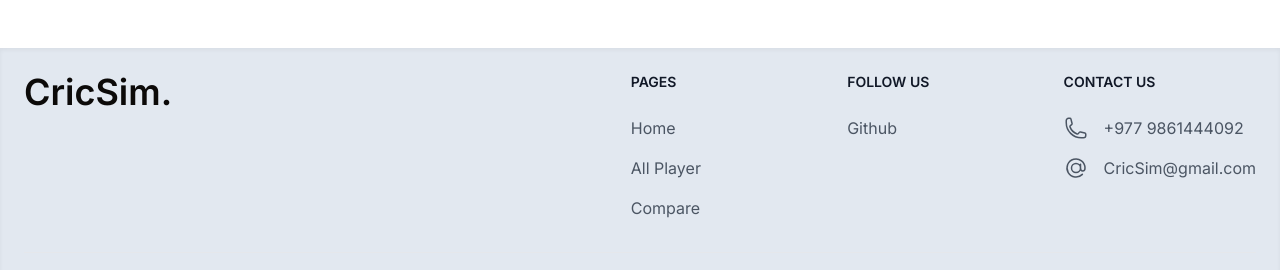
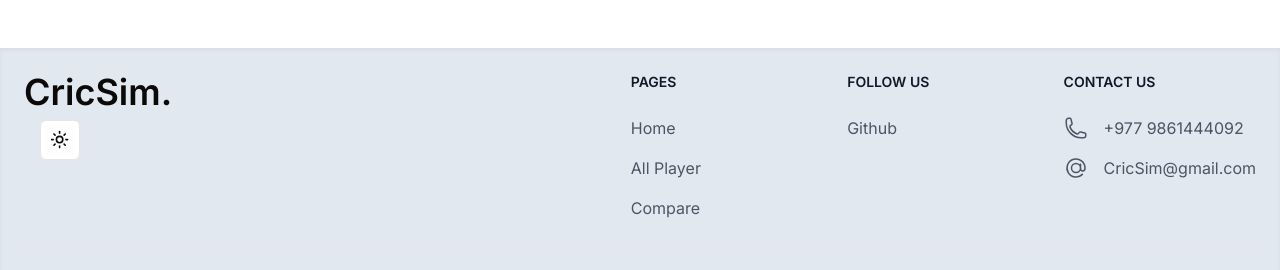
Before and after one commit to nischalmainali21/Major-CricSim-Frontend, a Next.js app: page / in a window 1280 px wide. Shown: the part 1624-1894 px from the top of the page. Built offline with nearby package versions, Linux system fonts and the light colour scheme.

Commit message:
Add Theme for the site.

```diff
--- a/package.json
+++ b/package.json
@@ -22,6 +22,7 @@
     "cmdk": "^0.2.1",
     "lucide-react": "^0.325.0",
     "next": "14.0.4",
+    "next-themes": "^0.2.1",
     "react": "^18",
     "react-chartjs-2": "^5.2.0",
     "react-dom": "^18",
--- a/src/app/layout.js
+++ b/src/app/layout.js
@@ -2,6 +2,8 @@ import { Inter } from "next/font/google";
 import "./globals.css";
 import Navbar from "@/components/Navbar";
 import Footer from "@/components/Footer";
+import { ThemeProvider } from "@/components/theme-provider";
+import { ThemeToggle } from "@/components/ThemeToggle";
 
 const inter = Inter({ subsets: ["latin"] });
 
@@ -14,9 +16,16 @@ export default function RootLayout({ children }) {
   return (
     <html lang="en">
       <body className={`${inter.className}`}>
-        <Navbar />
-        {children}
-        <Footer />
+        <ThemeProvider
+          attribute="class"
+          defaultTheme="system"
+          enableSystem
+          disableTransitionOnChange
+        >
+          <Navbar />
+          {children}
+          <Footer />
+        </ThemeProvider>
       </body>
     </html>
   );
--- a/src/components/Footer.jsx
+++ b/src/components/Footer.jsx
@@ -1,15 +1,17 @@
 import React from "react";
 import Link from "next/link";
+import { ThemeToggle } from "./ThemeToggle";
 
 const Footer = () => {
   return (
     <div className="mt-40">
       <footer className="p-4 bg-slate-200 border- sm:p-6 shadow-inner dark:bg-gray-900">
         <div className="md:flex md:justify-between ">
-          <div className="mb-6 md:mb-0">
+          <div className="mb-6 md:mb-0 flex flex-col gap-2">
             <span className="self-center text-4xl font-semibold whitespace-nowrap dark:text-white">
               CricSim.
             </span>
+            <ThemeToggle className="ml-4" />
           </div>
           <div className="grid grid-cols-2 gap-8 sm:gap-6 sm:grid-cols-3">
             <div>
--- /dev/null
+++ b/src/components/ThemeToggle.jsx
@@ -0,0 +1,42 @@
+"use client";
+
+import * as React from "react";
+import { Moon, Sun } from "lucide-react";
+import { useTheme } from "next-themes";
+
+import { Button } from "@/components/ui/button";
+import {
+  DropdownMenu,
+  DropdownMenuContent,
+  DropdownMenuItem,
+  DropdownMenuTrigger,
+} from "@/components/ui/dropdown-menu";
+
+export function ThemeToggle({ className, ...props }) {
+  const { setTheme } = useTheme();
+
+  return (
+    <div className={className} {...props}>
+      <DropdownMenu>
+        <DropdownMenuTrigger asChild>
+          <Button variant="outline" size="icon">
+            <Sun className="h-[1.2rem] w-[1.2rem] rotate-0 scale-100 transition-all dark:-rotate-90 dark:scale-0" />
+            <Moon className="absolute h-[1.2rem] w-[1.2rem] rotate-90 scale-0 transition-all dark:rotate-0 dark:scale-100" />
+            <span className="sr-only">Toggle theme</span>
+          </Button>
+        </DropdownMenuTrigger>
+        <DropdownMenuContent align="end">
+          <DropdownMenuItem onClick={() => setTheme("light")}>
+            Light
+          </DropdownMenuItem>
+          <DropdownMenuItem onClick={() => setTheme("dark")}>
+            Dark
+          </DropdownMenuItem>
+          <DropdownMenuItem onClick={() => setTheme("system")}>
+            System
+          </DropdownMenuItem>
+        </DropdownMenuContent>
+      </DropdownMenu>
+    </div>
+  );
+}
--- /dev/null
+++ b/src/components/theme-provider.jsx
@@ -0,0 +1,8 @@
+"use client";
+
+import * as React from "react";
+import { ThemeProvider as NextThemesProvider } from "next-themes";
+
+export function ThemeProvider({ children, ...props }) {
+  return <NextThemesProvider {...props}>{children}</NextThemesProvider>;
+}
```
Also changed, not shown: 1 other file (tests, documents, lock files or other folders).
